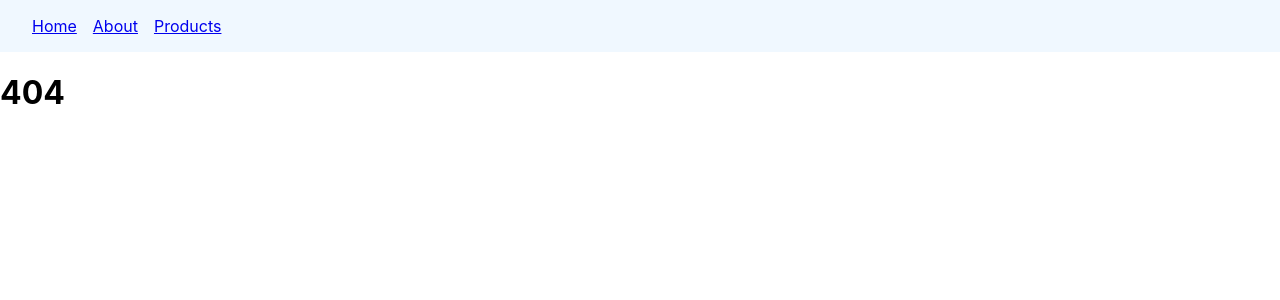
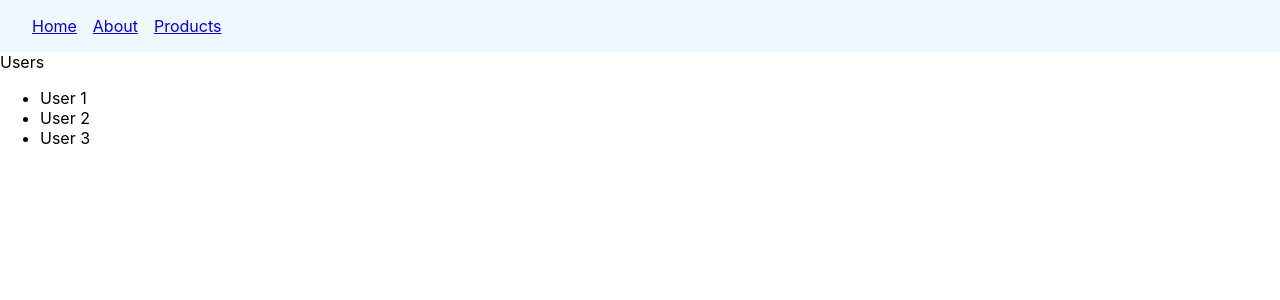
Before and after one commit to asadzgit/react-router-dom, a React (Create React App) app: page /users in a window 1280 px wide. Before the commit this address had no page. Shown: the top 300 px of the page. Built offline with nearby package versions, Linux system fonts and the light colour scheme.

Commit message:
dynamix routes

```diff
--- a/src/App.js
+++ b/src/App.js
@@ -7,6 +7,8 @@
 import { Products } from "./components/Products";
 import { FeaturedProducts } from "./components/FeaturedProducts";
 import { NewProducts } from "./components/NewProducts";
+import { Users } from "./components/Users";
+import { UserDetails } from "./components/UserDetails";
 
 function App() {
   return (
@@ -25,6 +27,8 @@
         <Route path="featured" element={<FeaturedProducts />}></Route>
         <Route path="new" element={<NewProducts />}></Route>
       </Route>
+      <Route path="users" element={<Users />}></Route>
+      <Route path="users/:userId" element={<UserDetails />}></Route>
       <Route path="*" element={<NoPage />} />
     </Routes>
     </>
--- /dev/null
+++ b/src/components/UserDetails.js
@@ -0,0 +1,3 @@
+export const UserDetails = () => {
+  return <h1>User Detail</h1>;
+};
--- /dev/null
+++ b/src/components/Users.js
@@ -0,0 +1,12 @@
+export const Users = () => {
+  return (
+    <>
+      <div>Users</div>
+      <ul>
+        <li>User 1</li>
+        <li>User 2</li>
+        <li>User 3</li>
+      </ul>
+    </>
+  )
+};
```
